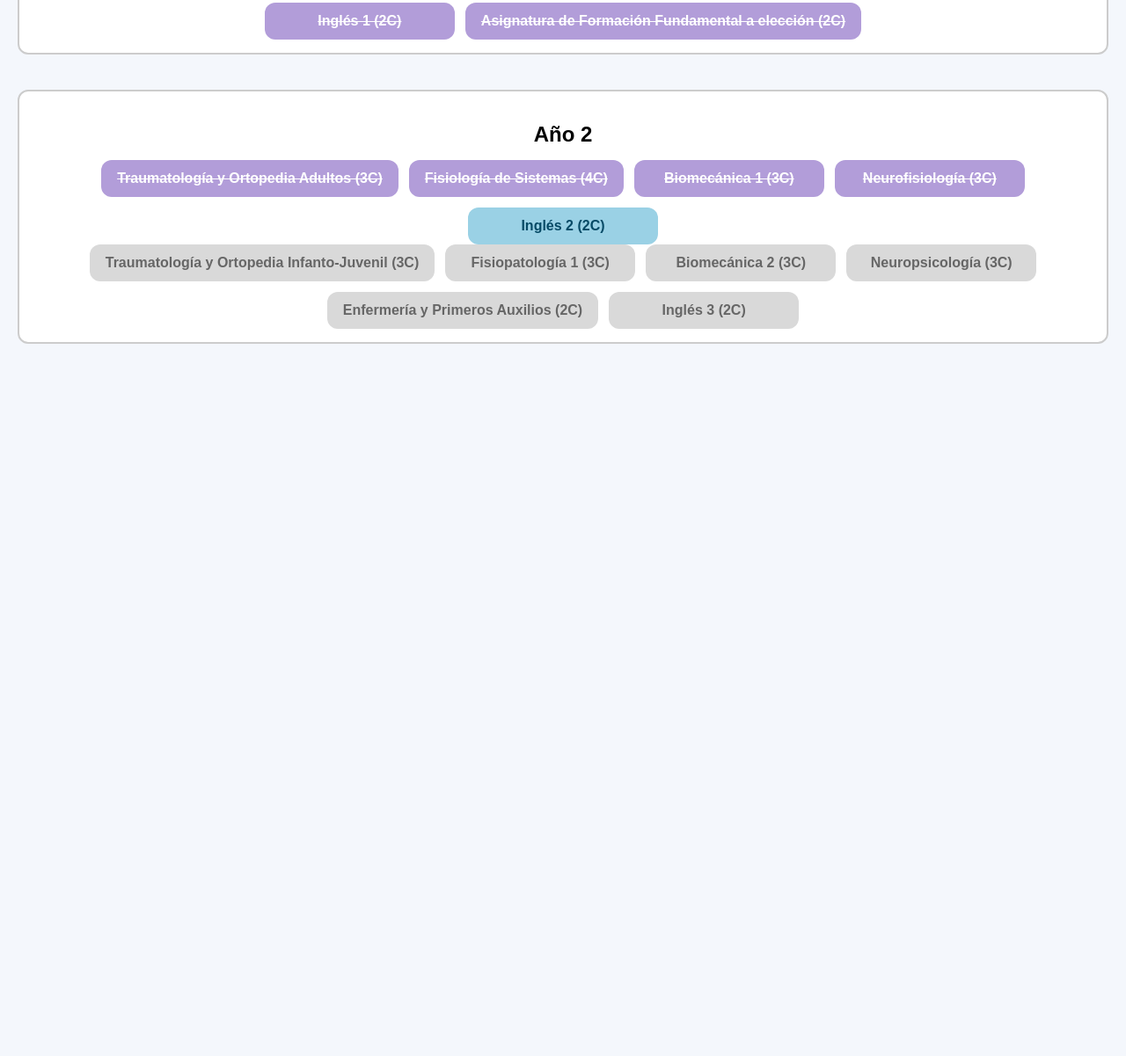
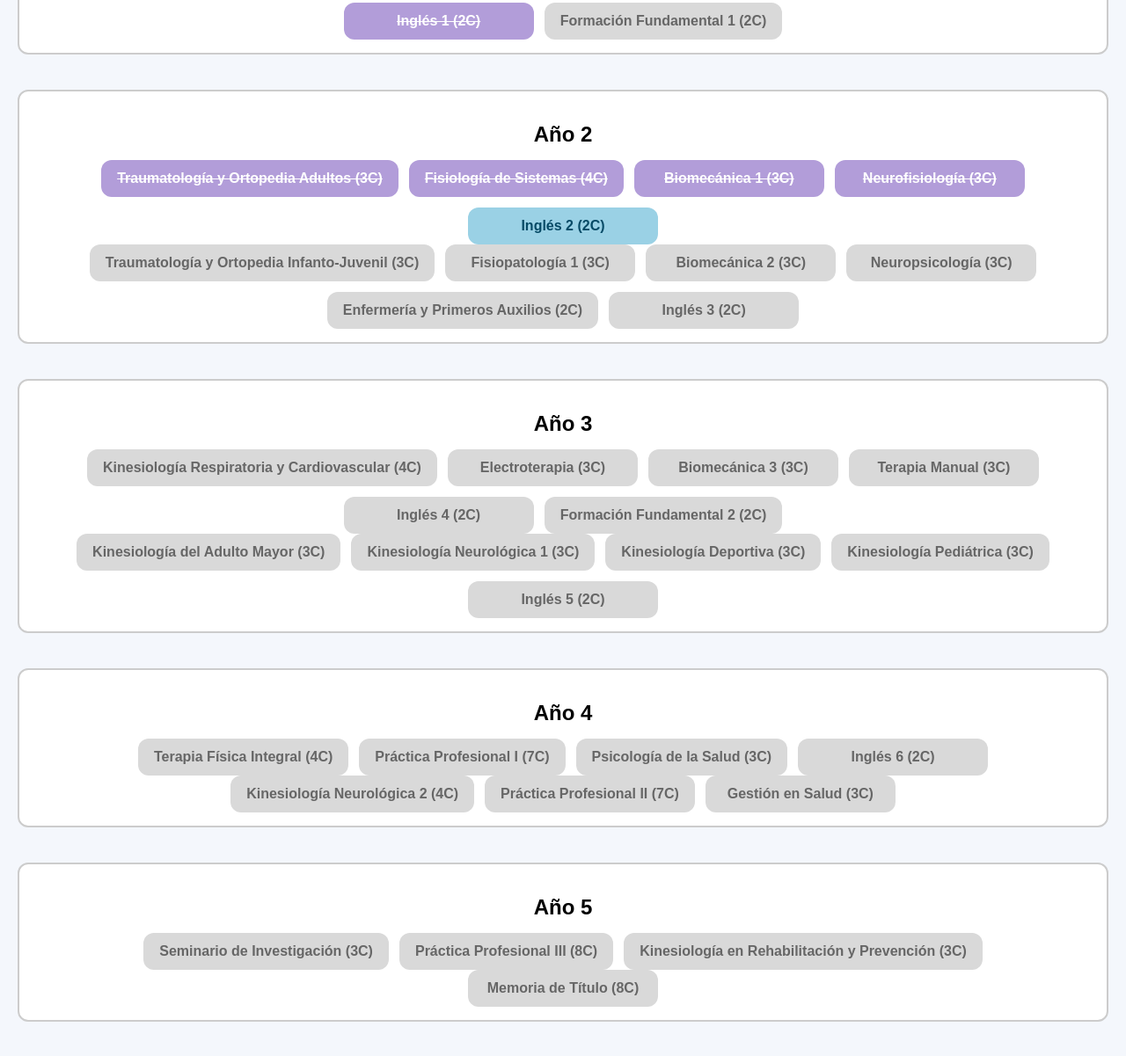
Before and after one commit to tutubale/malla-kine, a plain HTML site: page index.html in a window 1280 px wide. Shown: the part 315-1516 px from the top of the page at 88% size. Before the commit the page ends 800 px from the top, so only its background shows below. Drawn offline with Linux system fonts and the light colour scheme.

Commit message:
index.html

```diff
--- a/index.html
+++ b/index.html
@@ -10,6 +10,7 @@
 
 <h1>Malla Curricular Kinesiología PUCV</h1>
 
+<!-- Año 1 -->
 <div class="year" data-year="1">
   <h2>Año 1</h2>
   <div class="semester" data-semester="1">
@@ -26,10 +27,11 @@
     <div class="subject" data-code="BIO129">Anatomía Humana 2 (4C)</div>
     <div class="subject" data-code="KIN150">Promoción y Autocuidado de la Salud (2C)</div>
     <div class="subject" data-code="ING9001">Inglés 1 (2C)</div>
-    <div class="subject" data-code="FormacionFundamental1">Asignatura de Formación Fundamental a elección (2C)</div>
+    <div class="subject" data-code="FF1">Formación Fundamental 1 (2C)</div>
   </div>
 </div>
 
+<!-- Año 2 -->
 <div class="year" data-year="2">
   <h2>Año 2</h2>
   <div class="semester" data-semester="3">
@@ -49,6 +51,55 @@
   </div>
 </div>
 
+<!-- Año 3 -->
+<div class="year" data-year="3">
+  <h2>Año 3</h2>
+  <div class="semester" data-semester="5">
+    <div class="subject" data-code="KIN330">Kinesiología Respiratoria y Cardiovascular (4C)</div>
+    <div class="subject" data-code="KIN335">Electroterapia (3C)</div>
+    <div class="subject" data-code="KIN343">Biomecánica 3 (3C)</div>
+    <div class="subject" data-code="KIN340">Terapia Manual (3C)</div>
+    <div class="subject" data-code="ING9004">Inglés 4 (2C)</div>
+    <div class="subject" data-code="FF2">Formación Fundamental 2 (2C)</div>
+  </div>
+  <div class="semester" data-semester="6">
+    <div class="subject" data-code="KIN355">Kinesiología del Adulto Mayor (3C)</div>
+    <div class="subject" data-code="KIN364">Kinesiología Neurológica 1 (3C)</div>
+    <div class="subject" data-code="KIN362">Kinesiología Deportiva (3C)</div>
+    <div class="subject" data-code="KIN367">Kinesiología Pediátrica (3C)</div>
+    <div class="subject" data-code="ING9005">Inglés 5 (2C)</div>
+  </div>
+</div>
+
+<!-- Año 4 -->
+<div class="year" data-year="4">
+  <h2>Año 4</h2>
+  <div class="semester" data-semester="7">
+    <div class="subject" data-code="KIN440">Terapia Física Integral (4C)</div>
+    <div class="subject" data-code="KIN442">Práctica Profesional I (7C)</div>
+    <div class="subject" data-code="KIN446">Psicología de la Salud (3C)</div>
+    <div class="subject" data-code="ING9006">Inglés 6 (2C)</div>
+  </div>
+  <div class="semester" data-semester="8">
+    <div class="subject" data-code="KIN543">Kinesiología Neurológica 2 (4C)</div>
+    <div class="subject" data-code="KIN545">Práctica Profesional II (7C)</div>
+    <div class="subject" data-code="KIN546">Gestión en Salud (3C)</div>
+  </div>
+</div>
+
+<!-- Año 5 -->
+<div class="year" data-year="5">
+  <h2>Año 5</h2>
+  <div class="semester" data-semester="9">
+    <div class="subject" data-code="KIN644">Seminario de Investigación (3C)</div>
+    <div class="subject" data-code="KIN645">Práctica Profesional III (8C)</div>
+    <div class="subject" data-code="KIN646">Kinesiología en Rehabilitación y Prevención (3C)</div>
+  </div>
+  <div class="semester" data-semester="10">
+    <div class="subject" data-code="KIN745">Memoria de Título (8C)</div>
+  </div>
+</div>
+
 <script src="script.js"></script>
 </body>
 </html>
```
